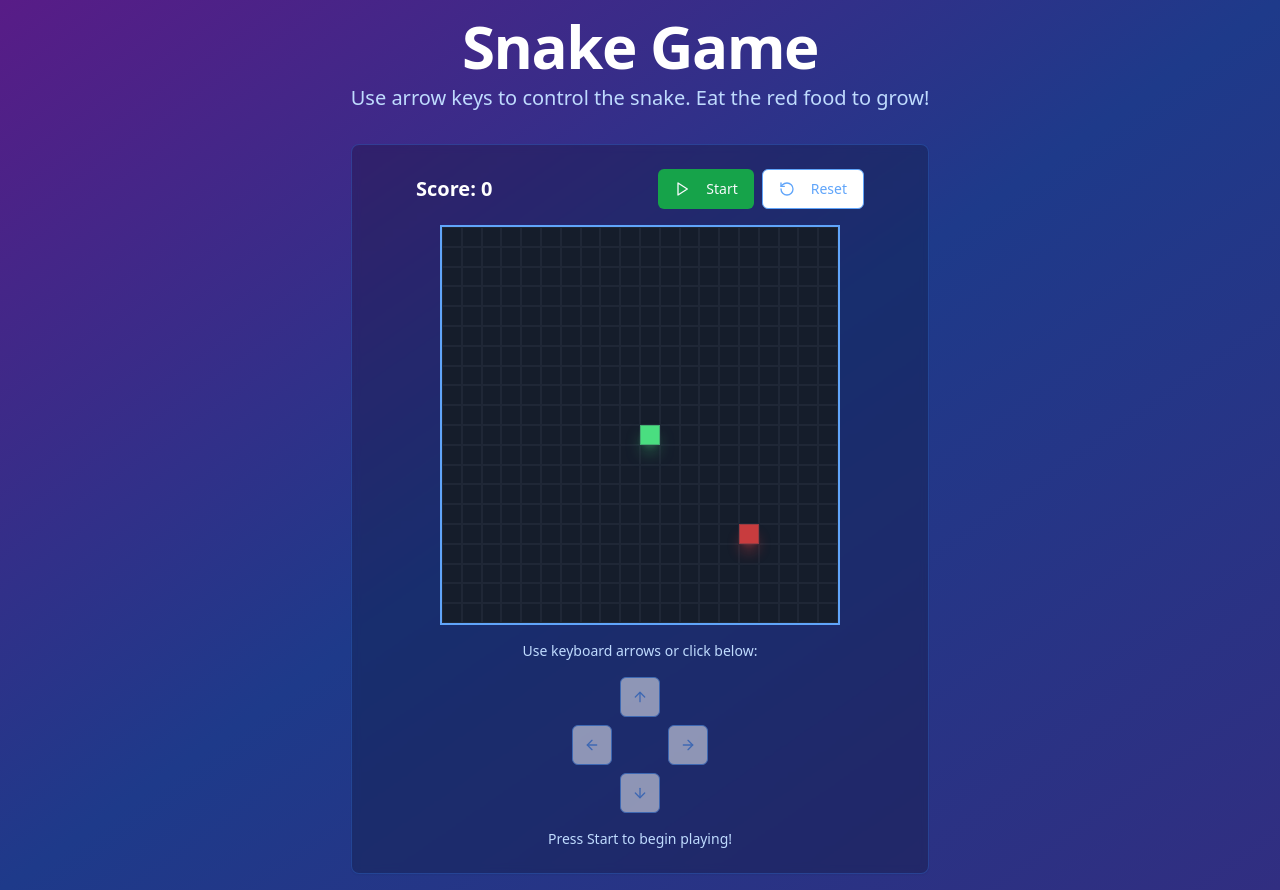
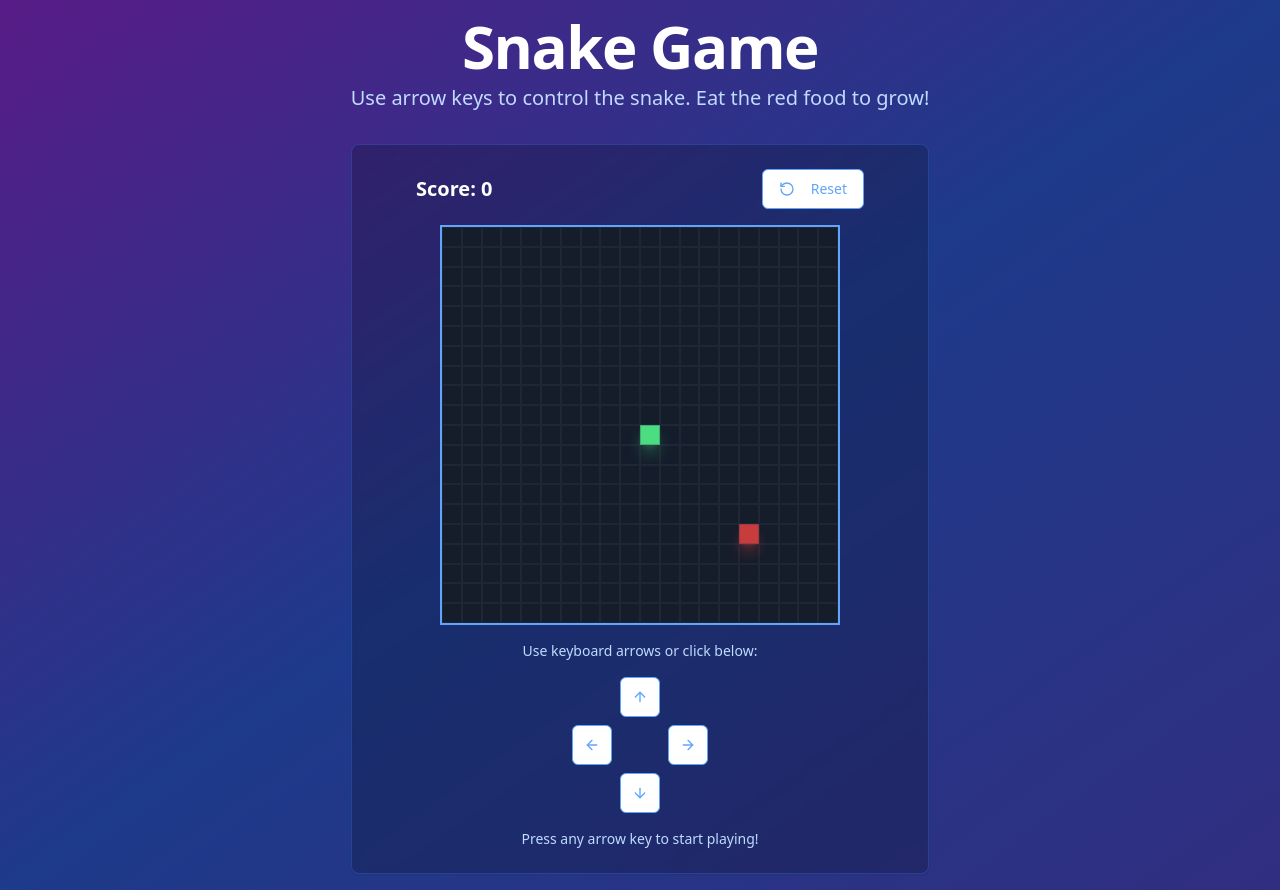
Before and after one commit to sravan-kumarc/snake_Game, a React (Vite) app: page / in a window 1280 px wide. Built offline with nearby package versions, Linux system fonts and the light colour scheme.

Commit message:
Remove start button and auto-start
The game now starts automatically when arrow keys are pressed.

```diff
--- a/src/components/SnakeGame.tsx
+++ b/src/components/SnakeGame.tsx
@@ -1,7 +1,7 @@
 import React, { useState, useEffect, useCallback } from 'react';
 import { Button } from '@/components/ui/button';
 import { Card } from '@/components/ui/card';
-import { Play, RotateCcw, ArrowUp, ArrowDown, ArrowLeft, ArrowRight } from 'lucide-react';
+import { RotateCcw, ArrowUp, ArrowDown, ArrowLeft, ArrowRight } from 'lucide-react';
 
 interface Position {
   x: number;
@@ -38,13 +38,13 @@ const SnakeGame = () => {
     setScore(0);
   };
 
-  const startGame = () => {
-    setGameRunning(true);
-    setGameOver(false);
-  };
+  const changeDirection = useCallback((newDirection: Position) => {
+    // Auto-start game if not running and not game over
+    if (!gameRunning && !gameOver) {
+      setGameRunning(true);
+    }
 
-  const changeDirection = useCallback((newDirection: Position) => {
-    if (!gameRunning) return;
+    if (!gameRunning && !gameOver) return;
 
     // Prevent reversing into self
     if ((direction.x !== 0 && newDirection.x !== 0) || (direction.y !== 0 && newDirection.y !== 0)) {
@@ -52,7 +52,7 @@ const SnakeGame = () => {
     }
 
     setDirection(newDirection);
-  }, [direction, gameRunning]);
+  }, [direction, gameRunning, gameOver]);
 
   const moveSnake = useCallback(() => {
     if (!gameRunning || gameOver) return;
@@ -93,8 +93,6 @@ const SnakeGame = () => {
   }, [direction, food, gameRunning, gameOver, generateFood]);
 
   const handleKeyPress = useCallback((e: KeyboardEvent) => {
-    if (!gameRunning) return;
-
     switch (e.key) {
       case 'ArrowUp':
         changeDirection({ x: 0, y: -1 });
@@ -129,12 +127,6 @@ const SnakeGame = () => {
             Score: {score}
           </div>
           <div className="space-x-2">
-            {!gameRunning && !gameOver && (
-              <Button onClick={startGame} className="bg-green-600 hover:bg-green-700">
-                <Play className="w-4 h-4 mr-2" />
-                Start
-              </Button>
-            )}
             <Button onClick={resetGame} variant="outline" className="border-blue-400 text-blue-400 hover:bg-blue-400 hover:text-white">
               <RotateCcw className="w-4 h-4 mr-2" />
               Reset
@@ -185,7 +177,6 @@ const SnakeGame = () => {
               variant="outline"
               size="icon"
               className="border-blue-400 text-blue-400 hover:bg-blue-400 hover:text-white"
-              disabled={!gameRunning}
             >
               <ArrowUp className="w-4 h-4" />
             </Button>
@@ -195,7 +186,6 @@ const SnakeGame = () => {
               variant="outline"
               size="icon"
               className="border-blue-400 text-blue-400 hover:bg-blue-400 hover:text-white"
-              disabled={!gameRunning}
             >
               <ArrowLeft className="w-4 h-4" />
             </Button>
@@ -205,7 +195,6 @@ const SnakeGame = () => {
               variant="outline"
               size="icon"
               className="border-blue-400 text-blue-400 hover:bg-blue-400 hover:text-white"
-              disabled={!gameRunning}
             >
               <ArrowRight className="w-4 h-4" />
             </Button>
@@ -215,7 +204,6 @@ const SnakeGame = () => {
               variant="outline"
               size="icon"
               className="border-blue-400 text-blue-400 hover:bg-blue-400 hover:text-white"
-              disabled={!gameRunning}
             >
               <ArrowDown className="w-4 h-4" />
             </Button>
@@ -232,7 +220,7 @@ const SnakeGame = () => {
 
         {!gameRunning && !gameOver && (
           <div className="text-center text-blue-200 text-sm animate-fade-in">
-            Press Start to begin playing!
+            Press any arrow key to start playing!
           </div>
         )}
       </div>
```
